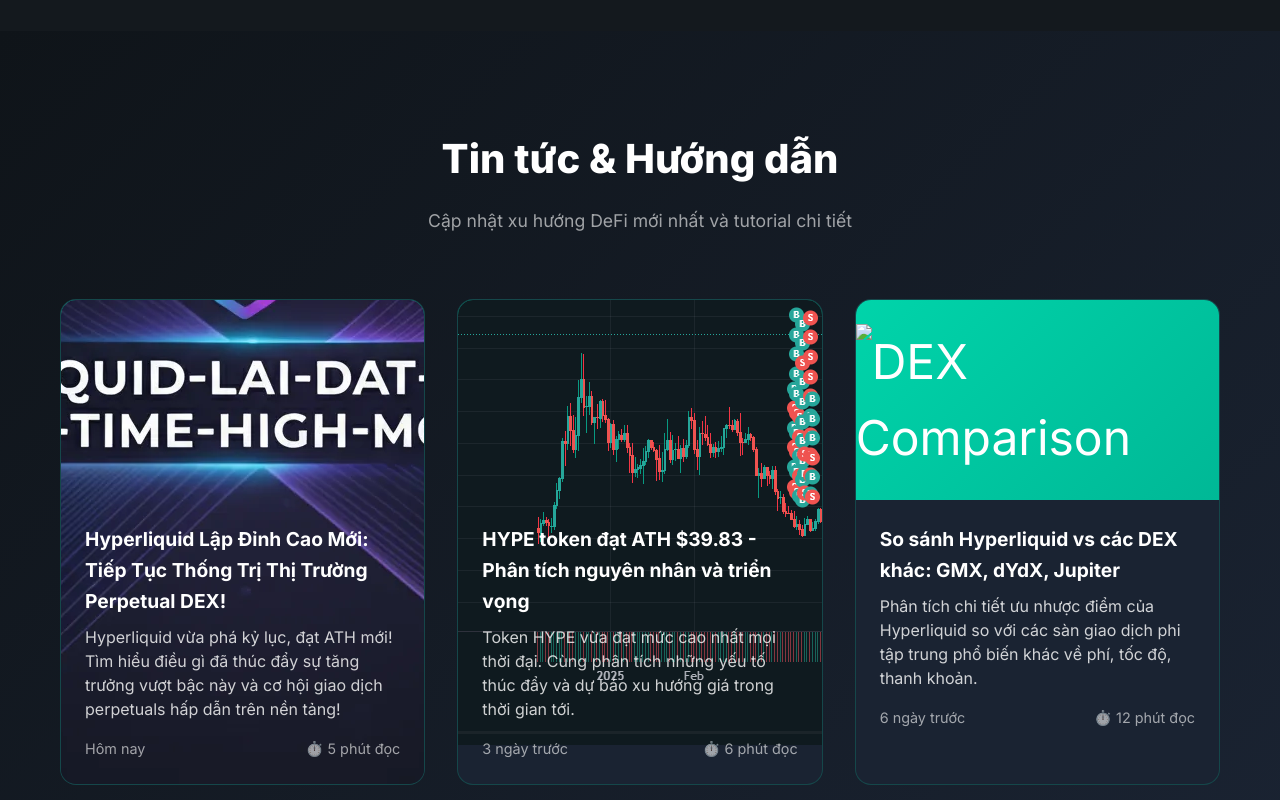
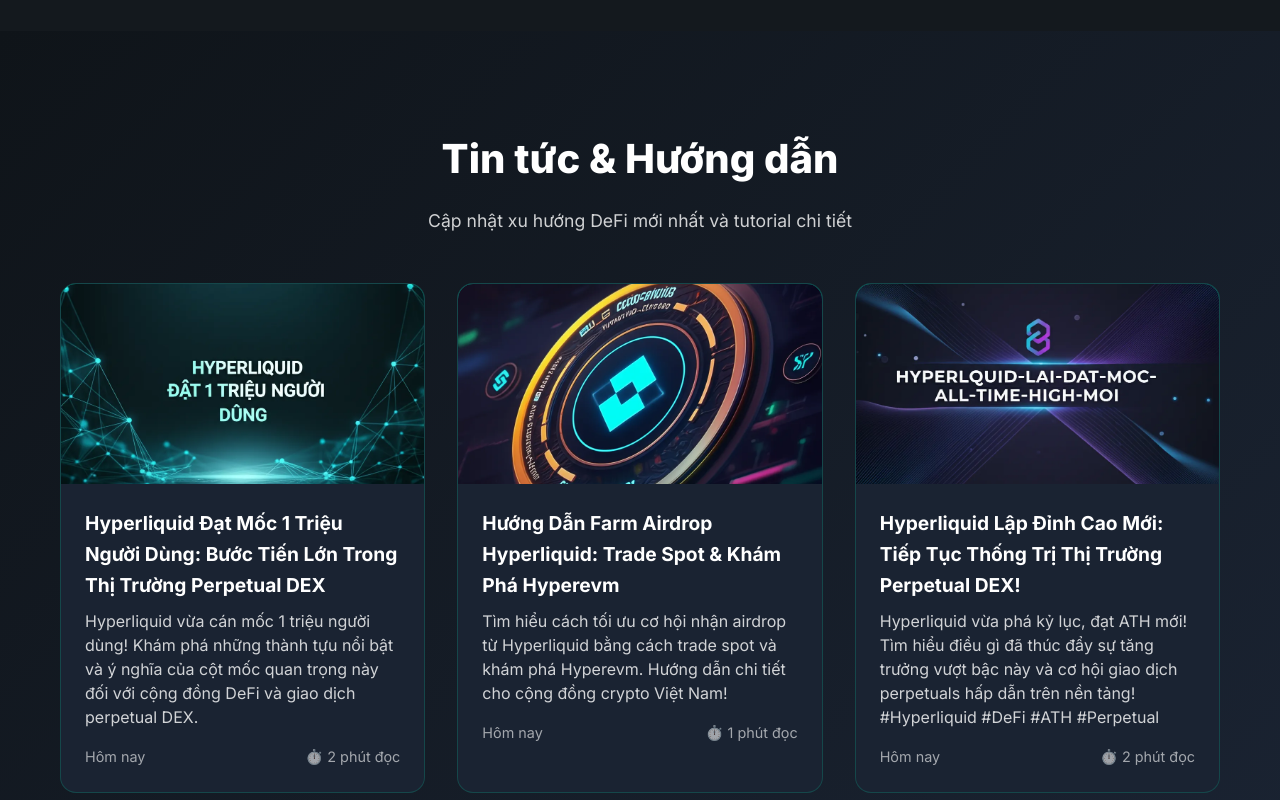
Before and after one commit to hyperboi6898/hype4, a website: page index.html in a window 1280 px wide. Shown: the part 3580-4380 px from the top of the page. Drawn offline with Linux system fonts and the light colour scheme; no server answers.

```diff
--- a/index.html
+++ b/index.html
@@ -14,6 +14,11 @@
     <link rel="preconnect" href="https://fonts.gstatic.com" crossorigin>
     <link href="https://fonts.googleapis.com/css2?family=Inter:wght@300;400;500;600;700;800;900&display=swap" rel="stylesheet">
     <link rel="stylesheet" href="css/styles.css">
+    <link rel="stylesheet" href="css/styles-part2.css">
+    <link rel="stylesheet" href="css/styles-part3.css">
+    <link rel="stylesheet" href="css/styles-part4.css">
+    <link rel="stylesheet" href="css/styles-part5.css">
+    <link rel="stylesheet" href="css/styles-part6.css">
 </head>
 <body data-theme="dark">
     <!-- Price Ticker -->
@@ -271,49 +276,49 @@
     </section>
 
     <!-- Blog Section -->
-    <section id="blog" class="blog">
-        <div class="container">
-            <div class="section-title fade-in">
-                <h2>Tin tức & Hướng dẫn</h2>
-                <p>Cập nhật xu hướng DeFi mới nhất và tutorial chi tiết</p>
+    <section id="blog" class="blog" style="padding: 6rem 0; display: block !important; visibility: visible !important;">
+        <div class="container" style="max-width: 1200px; margin: 0 auto; padding: 0 20px;">
+            <div class="section-title fade-in" style="margin-bottom: 3rem; text-align: center;">
+                <h2 style="font-size: 2.5rem; margin-bottom: 1rem; color: var(--text-primary);">Tin tức & Hướng dẫn</h2>
+                <p style="color: var(--text-secondary); max-width: 800px; margin: 0 auto;">Cập nhật xu hướng DeFi mới nhất và tutorial chi tiết</p>
             </div>
-            <div class="blog-grid">
-                <div class="blog-card fade-in">
-                    <div class="blog-image">
-                        <img src="/blog/images/hyperliquid-lai-dat-moc-all-time-high-moi.webp" alt="Hyperliquid ATH" class="blog-thumbnail">
+            <div class="blog-grid" style="display: grid; grid-template-columns: repeat(auto-fit, minmax(350px, 1fr)); gap: 2rem; visibility: visible !important;">
+                <div class="blog-card fade-in" style="background: var(--background-card); border-radius: 16px; overflow: hidden; border: 1px solid var(--border-color); transition: all 0.3s ease; display: block !important; visibility: visible !important;">
+                    <div class="blog-image" style="height: 200px; background: linear-gradient(135deg, var(--primary-color), var(--primary-dark)); overflow: hidden;">
+                        <img src="/blog/images/hyperliquid-dat-1-trieu-nguoi-dung.webp" alt="Hyperliquid Đạt Mốc 1 Triệu Người Dùng" class="blog-thumbnail" style="width: 100%; height: 100%; object-fit: cover; transition: transform 0.3s ease;">
                     </div>
-                    <div class="blog-content">
-                        <h3 class="blog-title"><a href="blog/post.html?slug=hyperliquid-lap-dinh-cao-moi-tiep-tuc-thong-tri-thi-truong-perpetual-dex" style="color: inherit; text-decoration: none;">Hyperliquid Lập Đỉnh Cao Mới: Tiếp Tục Thống Trị Thị Trường Perpetual DEX!</a></h3>
-                        <p class="blog-excerpt">Hyperliquid vừa phá kỷ lục, đạt ATH mới! Tìm hiểu điều gì đã thúc đẩy sự tăng trưởng vượt bậc này và cơ hội giao dịch perpetuals hấp dẫn trên nền tảng!</p>
-                        <div class="blog-meta">
+                    <div class="blog-content" style="padding: 1.5rem;">
+                        <h3 class="blog-title" style="font-size: 1.2rem; font-weight: 700; margin-bottom: 0.5rem; color: var(--text-primary);"><a href="blog/post.html?slug=hyperliquid-dat-moc-1-trieu-nguoi-dung-buoc-tien-lon-trong-thi-truong-perpetual-dex" style="color: inherit; text-decoration: none;">Hyperliquid Đạt Mốc 1 Triệu Người Dùng: Bước Tiến Lớn Trong Thị Trường Perpetual DEX</a></h3>
+                        <p class="blog-excerpt" style="color: var(--text-secondary); margin-bottom: 1rem; line-height: 1.5;">Hyperliquid vừa cán mốc 1 triệu người dùng! Khám phá những thành tựu nổi bật và ý nghĩa của cột mốc quan trọng này đối với cộng đồng DeFi và giao dịch perpetual DEX.</p>
+                        <div class="blog-meta" style="display: flex; justify-content: space-between; align-items: center; font-size: 0.9rem; color: var(--text-muted);">
                             <span>Hôm nay</span>
-                            <span>⏱️ 5 phút đọc</span>
+                            <span>⏱️ 2 phút đọc</span>
                         </div>
                     </div>
                 </div>
-                <div class="blog-card fade-in">
-                    <div class="blog-image">
-                        <img src="/blog/images/image.png" alt="HYPE Token" class="blog-thumbnail">
+                <div class="blog-card fade-in" style="background: var(--background-card); border-radius: 16px; overflow: hidden; border: 1px solid var(--border-color); transition: all 0.3s ease; display: block !important; visibility: visible !important;">
+                    <div class="blog-image" style="height: 200px; background: linear-gradient(135deg, var(--primary-color), var(--primary-dark)); overflow: hidden;">
+                        <img src="/blog/images/cach-farm-airdrop-hyperliquid-trade-spot-su-dung-h.webp" alt="Hướng Dẫn Farm Airdrop Hyperliquid" class="blog-thumbnail" style="width: 100%; height: 100%; object-fit: cover; transition: transform 0.3s ease;">
                     </div>
-                    <div class="blog-content">
-                        <h3 class="blog-title"><a href="blog/post.html?slug=hype-token-ath" style="color: inherit; text-decoration: none;">HYPE token đạt ATH $39.83 - Phân tích nguyên nhân và triển vọng</a></h3>
-                        <p class="blog-excerpt">Token HYPE vừa đạt mức cao nhất mọi thời đại. Cùng phân tích những yếu tố thúc đẩy và dự báo xu hướng giá trong thời gian tới.</p>
-                        <div class="blog-meta">
-                            <span>3 ngày trước</span>
-                            <span>⏱️ 6 phút đọc</span>
+                    <div class="blog-content" style="padding: 1.5rem;">
+                        <h3 class="blog-title" style="font-size: 1.2rem; font-weight: 700; margin-bottom: 0.5rem; color: var(--text-primary);"><a href="blog/post.html?slug=huong-dan-farm-airdrop-hyperliquid-trade-spot-kham-pha-hyperevm" style="color: inherit; text-decoration: none;">Hướng Dẫn Farm Airdrop Hyperliquid: Trade Spot & Khám Phá Hyperevm</a></h3>
+                        <p class="blog-excerpt" style="color: var(--text-secondary); margin-bottom: 1rem; line-height: 1.5;">Tìm hiểu cách tối ưu cơ hội nhận airdrop từ Hyperliquid bằng cách trade spot và khám phá Hyperevm. Hướng dẫn chi tiết cho cộng đồng crypto Việt Nam!</p>
+                        <div class="blog-meta" style="display: flex; justify-content: space-between; align-items: center; font-size: 0.9rem; color: var(--text-muted);">
+                            <span>Hôm nay</span>
+                            <span>⏱️ 1 phút đọc</span>
                         </div>
                     </div>
                 </div>
-                <div class="blog-card fade-in">
-                    <div class="blog-image">
-                        <img src="/blog/images/comparison.webp" alt="DEX Comparison" class="blog-thumbnail">
+                <div class="blog-card fade-in" style="background: var(--background-card); border-radius: 16px; overflow: hidden; border: 1px solid var(--border-color); transition: all 0.3s ease; display: block !important; visibility: visible !important;">
+                    <div class="blog-image" style="height: 200px; background: linear-gradient(135deg, var(--primary-color), var(--primary-dark)); overflow: hidden;">
+                        <img src="/blog/images/hyperliquid-lai-dat-moc-all-time-high-moi.webp" alt="Hyperliquid Lập Đỉnh Cao Mới" class="blog-thumbnail" style="width: 100%; height: 100%; object-fit: cover; transition: transform 0.3s ease;">
                     </div>
-                    <div class="blog-content">
-                        <h3 class="blog-title"><a href="blog/post.html?slug=hyperliquid-vs-dex" style="color: inherit; text-decoration: none;">So sánh Hyperliquid vs các DEX khác: GMX, dYdX, Jupiter</a></h3>
-                        <p class="blog-excerpt">Phân tích chi tiết ưu nhược điểm của Hyperliquid so với các sàn giao dịch phi tập trung phổ biến khác về phí, tốc độ, thanh khoản.</p>
-                        <div class="blog-meta">
-                            <span>6 ngày trước</span>
-                            <span>⏱️ 12 phút đọc</span>
+                    <div class="blog-content" style="padding: 1.5rem;">
+                        <h3 class="blog-title" style="font-size: 1.2rem; font-weight: 700; margin-bottom: 0.5rem; color: var(--text-primary);"><a href="blog/post.html?slug=hyperliquid-lap-dinh-cao-moi-tiep-tuc-thong-tri-thi-truong-perpetual-dex" style="color: inherit; text-decoration: none;">Hyperliquid Lập Đỉnh Cao Mới: Tiếp Tục Thống Trị Thị Trường Perpetual DEX!</a></h3>
+                        <p class="blog-excerpt" style="color: var(--text-secondary); margin-bottom: 1rem; line-height: 1.5;">Hyperliquid vừa phá kỷ lục, đạt ATH mới! Tìm hiểu điều gì đã thúc đẩy sự tăng trưởng vượt bậc này và cơ hội giao dịch perpetuals hấp dẫn trên nền tảng!</p>
+                        <div class="blog-meta" style="display: flex; justify-content: space-between; align-items: center; font-size: 0.9rem; color: var(--text-muted);">
+                            <span>Hôm nay</span>
+                            <span>⏱️ 2 phút đọc</span>
                         </div>
                     </div>
                 </div>
@@ -389,6 +394,8 @@
     <script src="js/main.js"></script>
     <!-- Thêm script xử lý Markdown -->
     <script src="js/markdown-parser.js"></script>
+    <script src="js/blog-loader.js"></script>
+    <script src="js/animations.js"></script>
     <script>
         // Khởi tạo xử lý Markdown nếu cần
         document.addEventListener('DOMContentLoaded', function() {
--- /dev/null
+++ b/js/animations.js
@@ -0,0 +1,52 @@
+/**
+ * Animations helper
+ * Adds the 'visible' class to elements with the 'fade-in' class
+ */
+
+document.addEventListener('DOMContentLoaded', function() {
+    // Get all elements with the fade-in class
+    const fadeElements = document.querySelectorAll('.fade-in');
+
+    // Add a small delay to ensure elements are rendered
+    setTimeout(function() {
+        // Add the visible class to each element
+        fadeElements.forEach(function(element) {
+            element.classList.add('visible');
+        });
+    }, 100);
+
+    // For future elements that might be added dynamically
+    // Create a mutation observer to watch for new elements
+    const observer = new MutationObserver(function(mutations) {
+        mutations.forEach(function(mutation) {
+            if (mutation.addedNodes && mutation.addedNodes.length > 0) {
+                // Check for new fade-in elements
+                mutation.addedNodes.forEach(function(node) {
+                    if (node.classList && node.classList.contains('fade-in')) {
+                        // Add the visible class after a short delay
+                        setTimeout(function() {
+                            node.classList.add('visible');
+                        }, 10);
+                    }
+
+                    // Also check children of the added node
+                    if (node.querySelectorAll) {
+                        const childFadeElements = node.querySelectorAll('.fade-in');
+                        childFadeElements.forEach(function(element) {
+                            // Add the visible class after a short delay
+                            setTimeout(function() {
+                                element.classList.add('visible');
+                            }, 10);
+                        });
+                    }
+                });
+            }
+        });
+    });
+
+    // Start observing the document body for DOM changes
+    observer.observe(document.body, {
+        childList: true,
+        subtree: true
+    });
+});
--- /dev/null
+++ b/js/blog-loader.js
@@ -0,0 +1,86 @@
+/**
+ * Simple Blog Post Loader
+ * Loads the latest blog posts from the index.json file
+ */
+
+document.addEventListener('DOMContentLoaded', function() {
+    // Get the blog grid container
+    const blogGrid = document.querySelector('.blog-grid');
+    if (!blogGrid) {
+        console.error('Blog grid container not found');
+        return;
+    }
+
+    // Show loading message
+    blogGrid.innerHTML = '<div style="text-align: center; padding: 2rem;"><p>Đang tải bài viết...</p></div>';
+
+    // Fetch the blog index
+    fetch('/blog/markdown/index.json')
+        .then(response => {
+            if (!response.ok) {
+                throw new Error('Failed to fetch blog index');
+            }
+            return response.json();
+        })
+        .then(data => {
+            // Sort posts by date (newest first)
+            const sortedPosts = data.posts.sort((a, b) => {
+                return new Date(b.date) - new Date(a.date);
+            });
+
+            // Clear loading message
+            blogGrid.innerHTML = '';
+
+            // Take the first 3 posts
+            const postsToShow = sortedPosts.slice(0, 3);
+
+            // Add each post to the blog grid
+            postsToShow.forEach(post => {
+                // Extract image URL from the image HTML
+                let imageSrc = '/blog/images/image.webp'; // Default image
+                const imageMatch = post.image.match(/src=\"([^\"]+)\"/i);
+                if (imageMatch && imageMatch[1]) {
+                    imageSrc = imageMatch[1];
+                }
+
+                // Format relative time
+                const postDate = new Date(post.date);
+                const now = new Date();
+                const diffDays = Math.floor(Math.abs(now - postDate) / (1000 * 60 * 60 * 24));
+
+                let timeText = 'Hôm nay';
+                if (diffDays === 1) timeText = 'Hôm qua';
+                else if (diffDays > 1) timeText = `${diffDays} ngày trước`;
+
+                // Create blog card HTML
+                const postHTML = `
+                    <div class="blog-card fade-in">
+                        <div class="blog-image">
+                            <img src="${imageSrc}" alt="${post.title}" class="blog-thumbnail">
+                        </div>
+                        <div class="blog-content">
+                            <h3 class="blog-title">
+                                <a href="blog/post.html?slug=${post.slug}" style="color: inherit; text-decoration: none;">
+                                    ${post.title}
+                                </a>
+                            </h3>
+                            <p class="blog-excerpt">${post.excerpt}</p>
+                            <div class="blog-meta">
+                                <span>${timeText}</span>
+                                <span>⏱️ ${post.readTime} phút đọc</span>
+                            </div>
+                        </div>
+                    </div>
+                `;
+
+                // Add the post to the grid
+                blogGrid.innerHTML += postHTML;
+            });
+
+            console.log('Blog posts loaded successfully');
+        })
+        .catch(error => {
+            console.error('Error loading blog posts:', error);
+            blogGrid.innerHTML = '<div style="text-align: center; padding: 2rem;"><p>Lỗi khi tải bài viết. Vui lòng thử lại sau.</p></div>';
+        });
+});
```
Also changed, not shown: blog/images/comparison.webp (added), readme.md.
